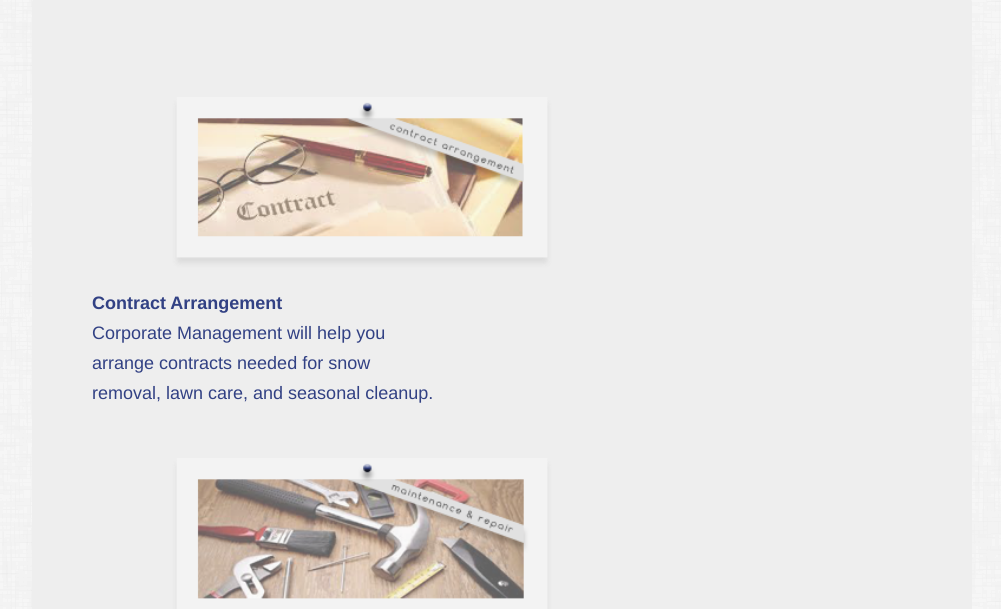
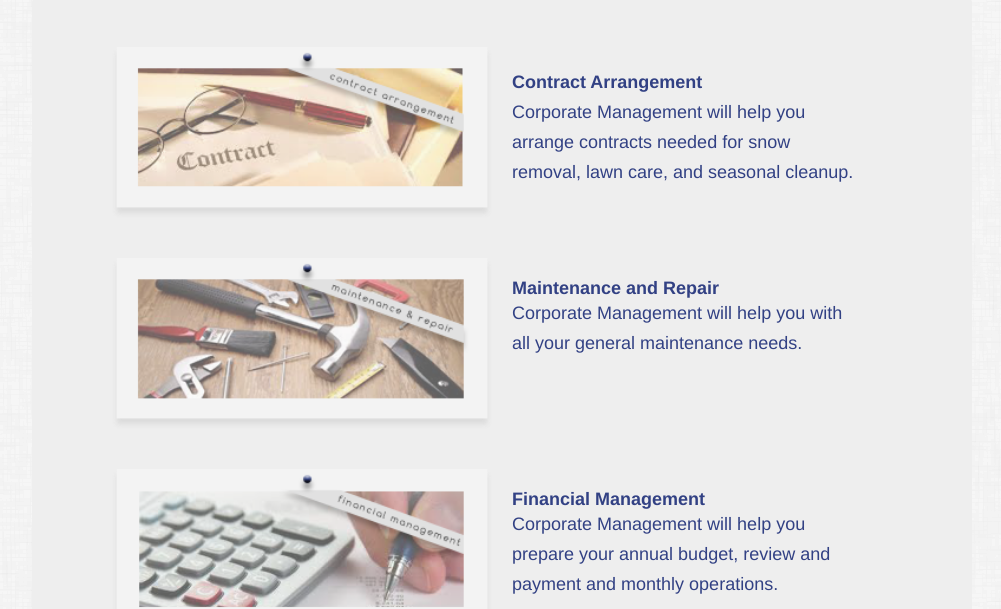
Before and after one commit to NicoleBaker/corporatemgmt, a plain HTML site: page services.html in a window 1280 px wide. Shown: the part 193-802 px from the top of the page, without its empty margins (138-1139 px from the left). Drawn offline with nearby package versions, Linux system fonts and the light colour scheme.

Commit message:
fixed service.html line up

```diff
--- a/index.css
+++ b/index.css
@@ -54,6 +54,9 @@ a {
 	margin-top: 20px;
 	margin-bottom: 0px;
 }
+.hero-services {
+	padding: 10px 0px 30px 0px;
+}
 .hero-services .service-copy {
 	font-family: Helvetica,Arial,sans-serif;
 	color: #324184;
--- a/services.html
+++ b/services.html
@@ -42,7 +42,7 @@
 						<div class='span5 offset1'>
 							<img src="images/contract_img3.png" width="400" height="173" alt="Contract Img" class='service-img' />
 						</div>
-						<div class='span5' id='load-service'>
+						<div class='span5'>
 							<p class='service-title'>
 								Contract Arrangement
 							</p>
```
Also changed, not shown: images/corp_mgmt_icon.png.
